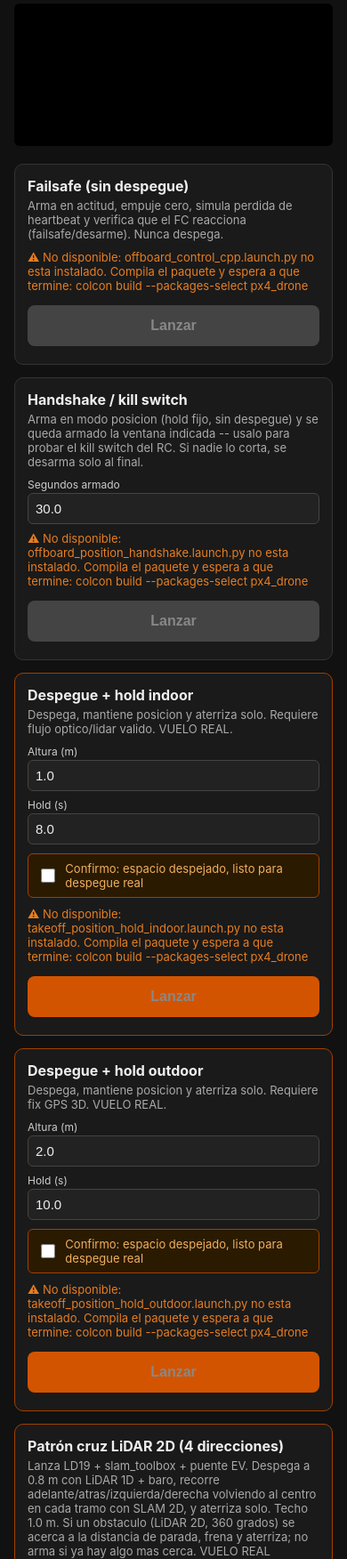
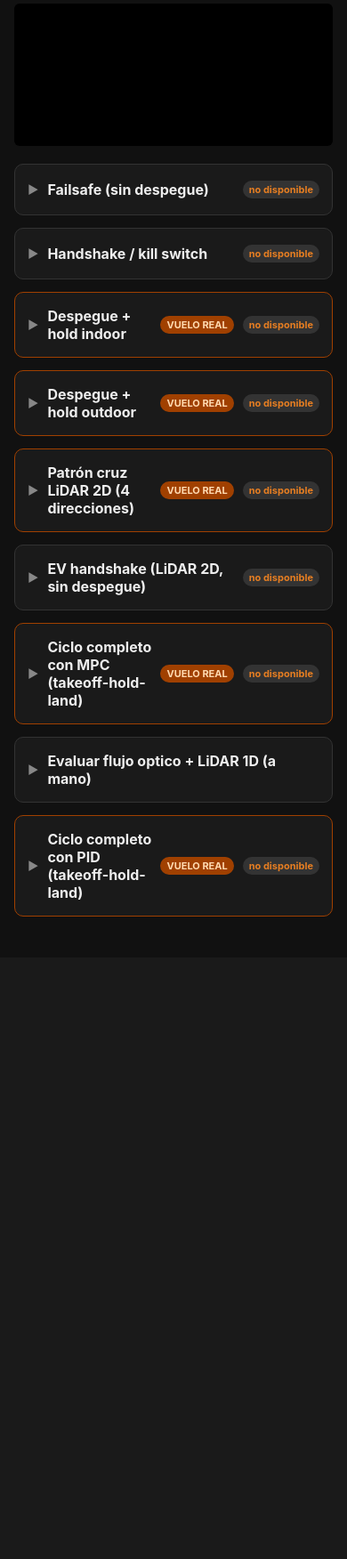
Before and after one commit to Kmedrano101/px4_drone, a Flask app: page / in a window 390 px wide. Shown: the part 178-1930 px from the top of the page at 89% size. After the commit the page ends 1208 px from the top, so only its background shows below. Run offline with Flask 3, Linux system fonts and the light colour scheme.

Commit message:
feat(webui): collapse each test into its own panel
Nine cards stacked open do not fit on a phone held in one hand in a dark
parking garage, and scrolling past a flight card to reach the one below means
the "Lanzar" button of a real takeoff passes under your thumb on the way.

Each card is now a native <details>: no JS needed to open or close it, and it
stays keyboard accessible. The summary is a 56 px row so it can be hit with a
glove, and it carries what you need before opening anything - the name, a
VUELO REAL badge for the tests that arm, and a "no disponible" badge when the
launch file or executable is missing, which until now was only visible inside
the card.

Only one panel stays open at a time, and which one is remembered in
localStorage, since the same test gets repeated many times in a row. The
running test is marked in yellow and opened once, when it starts: closing it
by hand after that is respected rather than being undone on the next poll.
Every localStorage access is wrapped, so a private window just loses the
memory instead of breaking the page.

Verified by rendering the template with three cards and parsing the output:
tags balanced, one details and one summary per card, badges where expected.

Co-Authored-By: Claude Opus 5 <noreply@anthropic.com>
Claude-Session: https://claude.ai/code/session_01QYcaJqtiRo8wHbndUnmBF8

```diff
--- a/tools/webui/templates/index.html
+++ b/tools/webui/templates/index.html
@@ -52,6 +52,32 @@
   .card p.desc { font-size: 13px; color: #aaa; margin: 0 0 10px 0; }
   .card.takeoff { border-color: #a04000; }
 
+  /* Tarjetas desplegables. En el campo la lista tiene que caber en el movil, y
+     con un solo panel abierto a la vez es mas dificil lanzar la prueba de al
+     lado por error. <details> nativo: funciona sin JS y es accesible. */
+  details.card { padding: 0; }
+  details.card > summary {
+    display: flex; align-items: center; gap: 10px;
+    padding: 16px 14px; min-height: 56px;   /* dedo con guante, a oscuras */
+    font-size: 16px; font-weight: bold;
+    cursor: pointer; list-style: none;
+    -webkit-tap-highlight-color: transparent;
+  }
+  details.card > summary::-webkit-details-marker { display: none; }
+  details.card > summary .chev { color: #888; font-size: 13px; transition: transform .15s; }
+  details.card[open] > summary .chev { transform: rotate(90deg); }
+  details.card > summary .sum-title { flex: 1; }
+  details.card[open] > summary { border-bottom: 1px solid #333; }
+  details.card.running-card { border-color: #f1c40f; }
+  .card-body { padding: 14px; }
+  .badge {
+    font-size: 11px; font-weight: bold; padding: 3px 7px;
+    border-radius: 10px; white-space: nowrap;
+  }
+  .badge.flight { background: #a04000; color: #ffd9b0; }
+  .badge.na { background: #333; color: #e67e22; }
+  .badge.live { background: #f1c40f; color: #111; }
+
   .field { margin-bottom: 8px; }
   .field label { display: block; font-size: 12px; color: #ccc; margin-bottom: 2px; }
   .field input[type=number] {
@@ -102,8 +128,16 @@
 
 <main>
 {% for id, t in tests.items() %}
-  <div class="card {{ 'takeoff' if t.needs_confirm_takeoff else '' }}" id="card-{{ id }}">
-    <h2>{{ t.label }}</h2>
+  <details class="card {{ 'takeoff' if t.needs_confirm_takeoff else '' }}"
+           id="card-{{ id }}" data-test="{{ id }}">
+    <summary>
+      <span class="chev">&#9654;</span>
+      <span class="sum-title">{{ t.label }}</span>
+      {% if t.needs_confirm_takeoff %}<span class="badge flight">VUELO REAL</span>{% endif %}
+      {% if not t.available %}<span class="badge na">no disponible</span>{% endif %}
+      <span class="badge live" id="{{ id }}-live" style="display:none">corriendo</span>
+    </summary>
+    <div class="card-body">
     <p class="desc">{{ t.desc }}</p>
 
     {% for p in t.params %}
@@ -129,7 +163,8 @@
       Lanzar
     </button>
     <div class="err" id="{{ id }}-err"></div>
-  </div>
+    </div>
+  </details>
 {% endfor %}
 </main>
 
@@ -218,6 +253,7 @@ async function poll() {
     const data = await res.json();
     lastRunning = data.running;
     runningTest = data.running ? data.test_id : null;
+    marcarPanelCorriendo(runningTest);
 
     const line = document.getElementById("status-line");
     if (data.running) {
@@ -275,6 +311,57 @@ async function switchNet(mode) {
   }
 }
 
+// --- paneles desplegables --------------------------------------------------
+// Uno abierto a la vez: en el campo la lista no cabe en el movil y asi es mas
+// dificil tocar el "Lanzar" de la prueba de al lado. Se recuerda cual estaba
+// abierto porque la misma prueba se repite muchas veces seguidas.
+const PANEL_KEY = "px4_drone_panel_abierto";
+const panels = Array.from(document.querySelectorAll("details.card"));
+let panelAutoAbierto = null;
+
+function recordarPanel(id) {
+  try {
+    if (id) localStorage.setItem(PANEL_KEY, id);
+    else localStorage.removeItem(PANEL_KEY);
+  } catch (e) { /* ventana privada o almacenamiento bloqueado: no es critico */ }
+}
+
+function panelRecordado() {
+  try { return localStorage.getItem(PANEL_KEY); } catch (e) { return null; }
+}
+
+for (const d of panels) {
+  d.addEventListener("toggle", () => {
+    if (!d.open) {
+      if (panelRecordado() === d.dataset.test) recordarPanel(null);
+      return;
+    }
+    for (const otro of panels) {
+      if (otro !== d) otro.open = false;
+    }
+    recordarPanel(d.dataset.test);
+  });
+}
+
+const guardado = panelRecordado();
+if (guardado) {
+  const d = document.getElementById(`card-${guardado}`);
+  if (d) d.open = true;
+}
+
+// La prueba que esta corriendo se marca y se abre UNA vez, al empezar: si
+// despues se cierra a mano, se respeta y no se vuelve a abrir en cada poll.
+function marcarPanelCorriendo(id) {
+  for (const d of panels) {
+    const corre = d.dataset.test === id;
+    d.classList.toggle("running-card", corre);
+    const badge = document.getElementById(`${d.dataset.test}-live`);
+    if (badge) badge.style.display = corre ? "" : "none";
+    if (corre && panelAutoAbierto !== id) d.open = true;
+  }
+  panelAutoAbierto = id;
+}
+
 updateButtons();
 poll();
 setInterval(poll, 1500);
```
